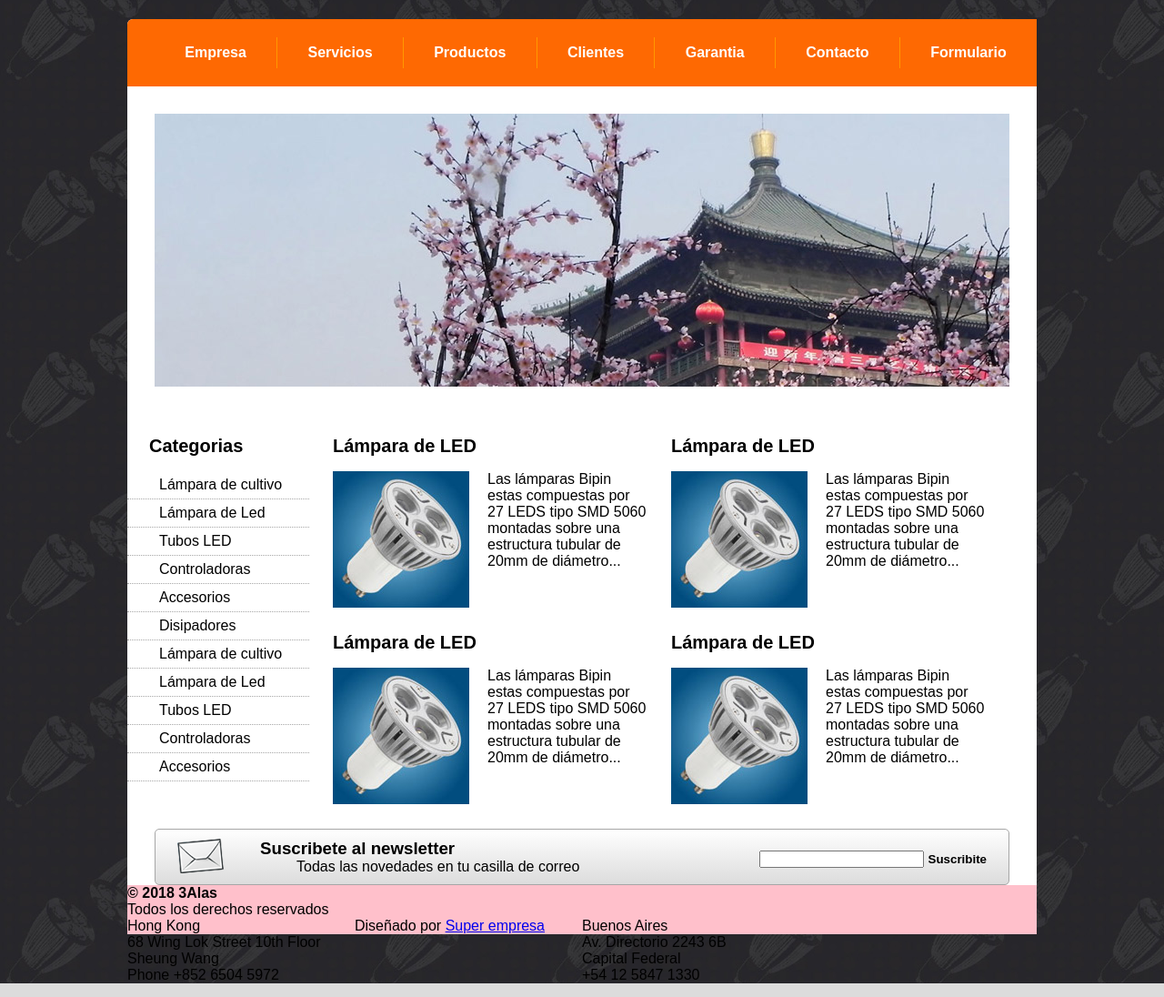
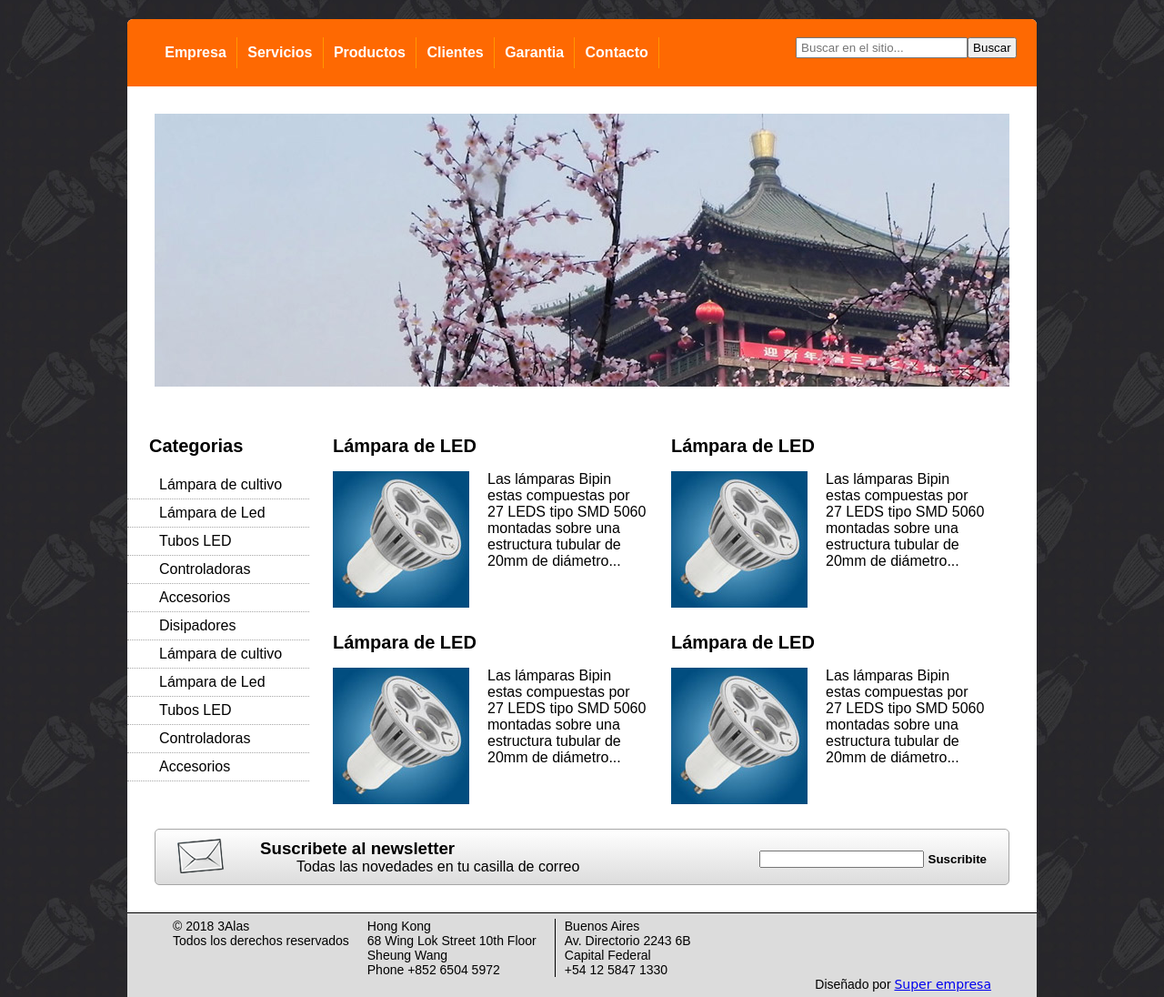
Before and after one commit to loreh13/3alas, a plain HTML site: page index.html in a window 1280 px wide. Shown: the part 100-1196 px from the top of the page at 91% size. Drawn offline with Linux system fonts and the light colour scheme; a web font is replaced by a local one.

Commit message:
Sitio terminado :)

```diff
--- a/estilos.css
+++ b/estilos.css
@@ -44,7 +44,11 @@ h2{
 	max-width: 1000px;
 }
 
-/* SECCION BOTONERA */
+/*
+------------------
+SECCION BOTONERA
+------------------
+*/
 
 .botonera{
 	border-radius: 6px 6px 0 0;
@@ -55,7 +59,6 @@ h2{
 	display: flex;
 	list-style-type: none;
 	margin-left: 30px;
-	background-color: var(--narbtn);
 	padding: 20px 0;
 }
 .botoneralista li{
@@ -71,8 +74,16 @@ h2{
 }
 .botoneralista a:hover{
 	background-color: #f96112;
-	font-size: 17px
-	;
+	font-size: 17px;
+}
+.botonera-lista_formulario{
+	display: flex;
+	margin-left: 150px;
+	align-items: center;
+}
+.botonera-lista_formulario input{
+	padding: 2px 4px;
+
 }
 /* .sinborde.sinborde{ */
 	/* border-right: none; */
@@ -190,27 +201,32 @@ SECCION NEWSLETTER
 --------------
 SECCION PIE
 -------------
-/* */
+*/
 .pie{
-
-	background-color: pink;
-	width: 100%;
-	clear: both;
+	font-size: 14px;
+	background-color:var(--gris);
+	padding: 6px 50px;
+	border-top: 1px solid var(--negro);
+	margin-top: 30px;
 }
-.pie-copy{
-	width: 25%;
-	background-color: green;
+.pie-copy, .pie-china, .pie-argentina{
 	float: left;
 }
 .pie-china{
-	width: 25%;
-	float: left;
+	border-right: 1px solid var(--negro);
+	padding-right: 20px;
+	padding-left: 20px;
+}
+.pie-copy h4{
+	font-weight: normal;
 }
 .pie-argentina{
-	width: 50%;
-	float: right;
+	padding-left: 10px;
 }
-.pie-credito{
-	width: 100%;
+.pie-creditos{
 	clear: both;
+	text-align: right;
 }
+.pie-creditos a{
+	font-family: 'Patrick Hand SC', cursive;
+}
--- a/index.html
+++ b/index.html
@@ -4,6 +4,7 @@
 	<meta charset="utf-8">
 	<title>3 alas</title>
 	<link href="estilos.css" rel="stylesheet">
+	<link href="https://fonts.googleapis.com/css?family=Patrick+Hand+SC" rel="stylesheet">
 	</head>
 	<body>
 		<div class="cabecera">
@@ -22,7 +23,12 @@
 					<li><a href="#">Clientes</a></li>
 					<li><a href="#">Garantia</a></li>
 					<li><a href="#">Contacto</a></li>
-					<li><a href="#" class="sinborde">Formulario</a></li>
+					<li>
+						<form class="botonera-lista_formulario" action="" method="">
+							<input type="text" placeholder="Buscar en el sitio...">
+							<input type="submit" value="Buscar">
+						</form>
+					</li>
 				</ul>
 			</div><!--Cierra .botonera-->
 
@@ -86,10 +92,10 @@
 				</form>
 			</div><!--Cierra .newsletter-->
 			<div class="pie">
-				<p class="pie-copy">
+				<div class="pie-copy">
 					<h4>&copy; 2018 3Alas</h4>
-					Todos los derechos reservados
-				</p>
+					<p>Todos los derechos reservados</p>
+				</div>
 				<p class="pie-china">
 						Hong Kong<br>
 						68 Wing Lok Street 10th Floor<br>
```
